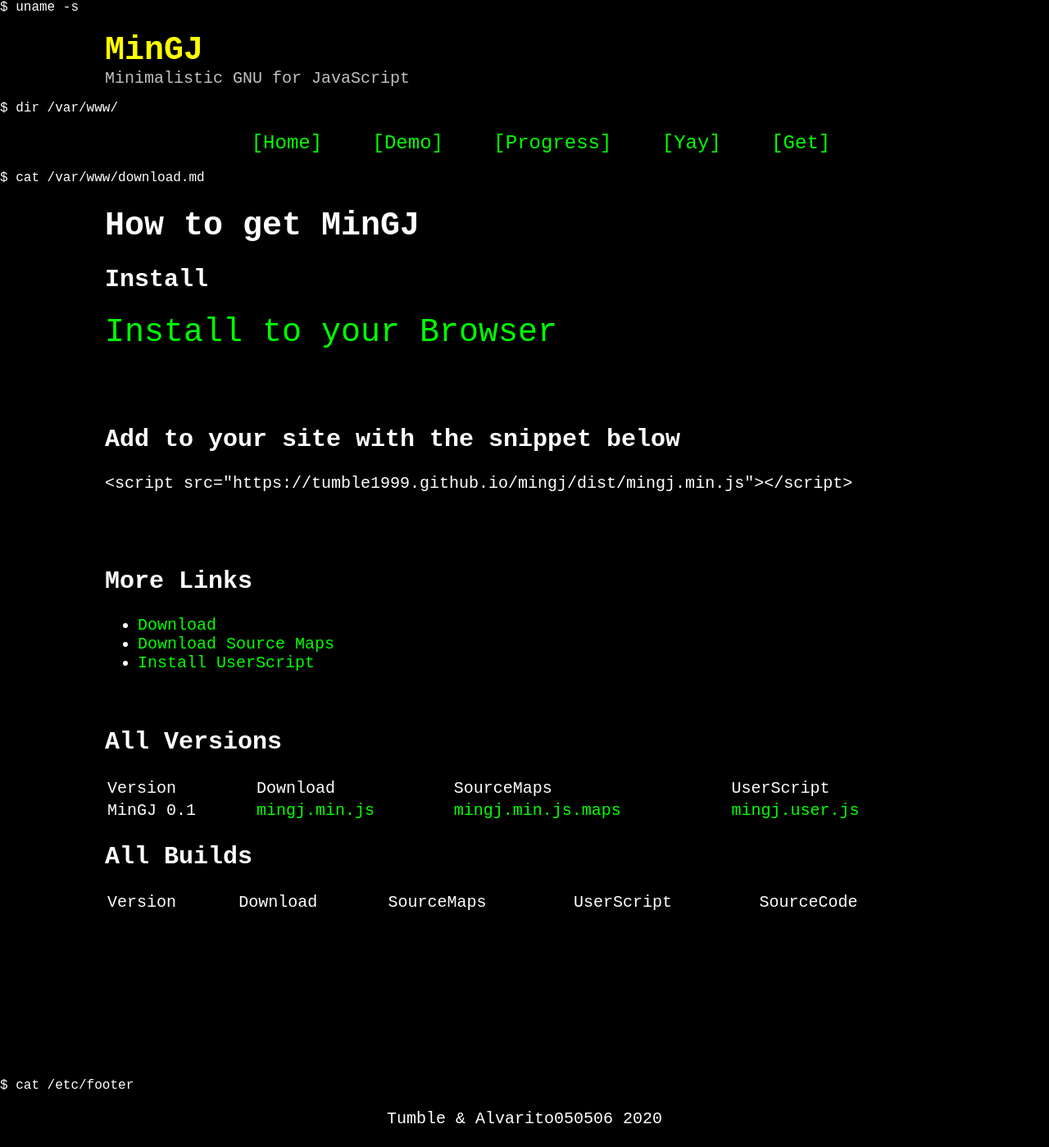
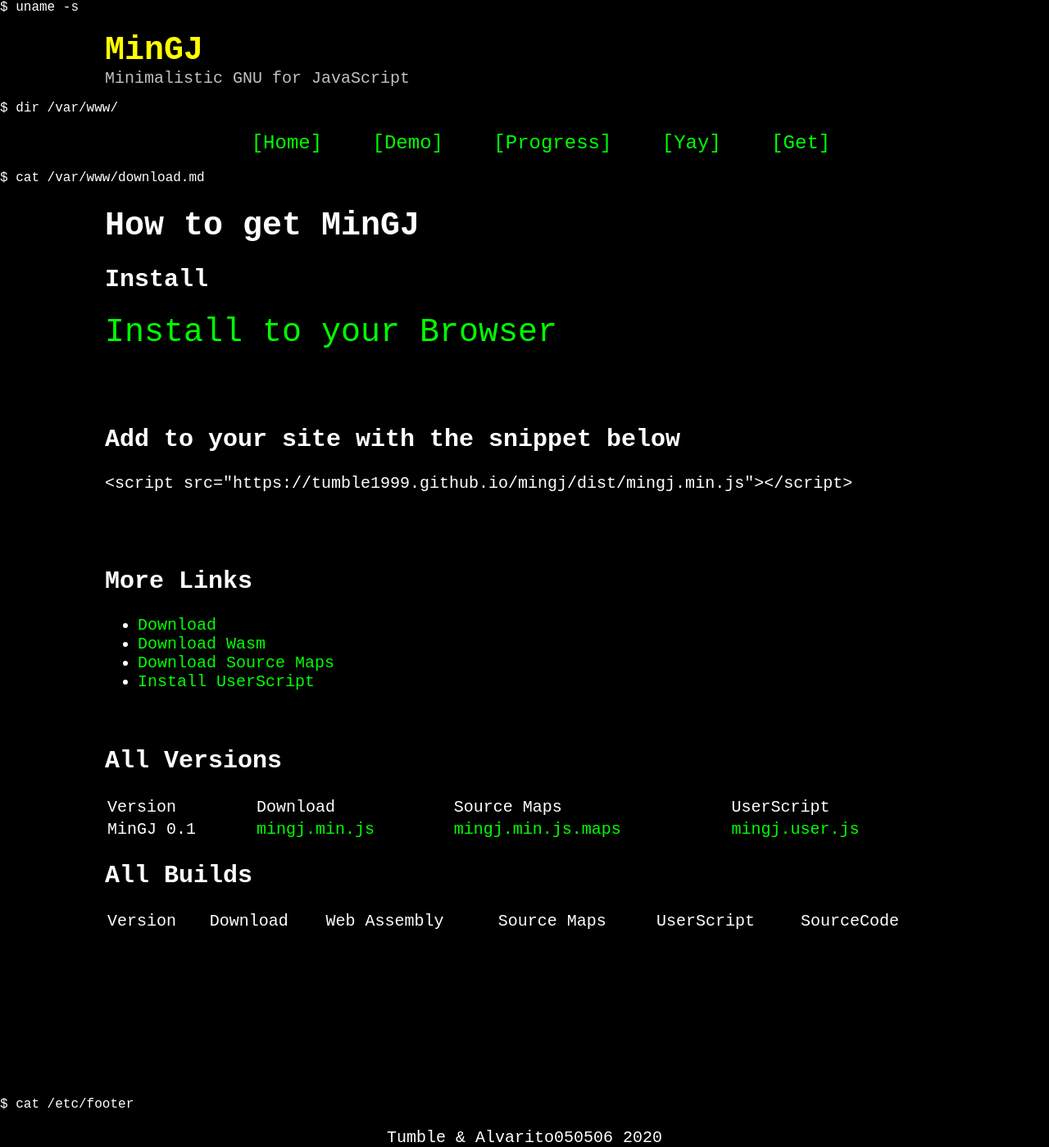
Before and after one commit to tumble1999/mingj, a Jekyll site: the page built from download.md, in a window 1280 px wide. Shown: the whole page at 82% size. Built offline with Jekyll 4.4.1, drawn with Linux system fonts in a browser that asks for light colours; before the commit the page ends 1376 px from its top, so only the background shows below that.

Commit message:
Update download.md

```diff
--- a/download.md
+++ b/download.md
@@ -16,6 +16,7 @@ title: How to get MinGJ
 ## More Links
 <ul>
 	<li><a href="{{site.url}}/dist/mingj.min.js" download="mingj.min.js">Download</a></li>
+	<li><a href="{{site.url}}/dist/mingj.wasm" download="mingj.min.js">Download Wasm</a></li>
 	<li><a href="{{site.url}}/dist/mingj.min.js.map" download="mingj.min.js.map">Download Source Maps</a></li>
 	<li><a href="{{site.url}}/dist/mingj.user.js">Install UserScript</a></li>
 </ul>
@@ -27,7 +28,7 @@ title: How to get MinGJ
 	<thead>
 		<td>Version</td>
 		<td>Download</td>
-		<td>SourceMaps</td>
+		<td>Source Maps</td>
 		<td>UserScript</td>
 	</thead>
 	<tr>
@@ -44,7 +45,8 @@ title: How to get MinGJ
 	<thead>
 		<td>Version</td>
 		<td>Download</td>
-		<td>SourceMaps</td>
+		<td>Web Assembly</td>
+		<td>Source Maps</td>
 		<td>UserScript</td>
 		<td>SourceCode</td>
 	</thead>
```
